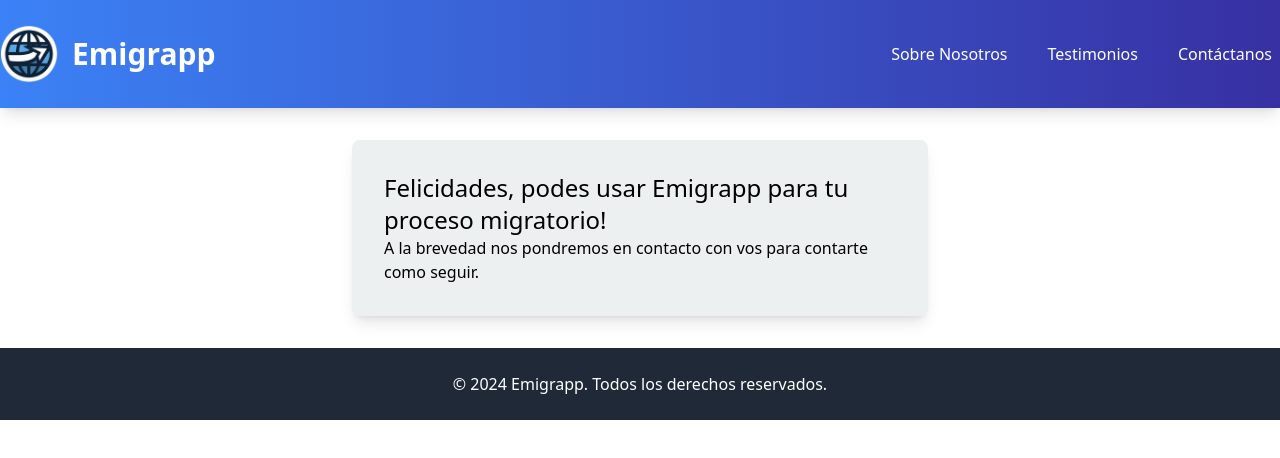
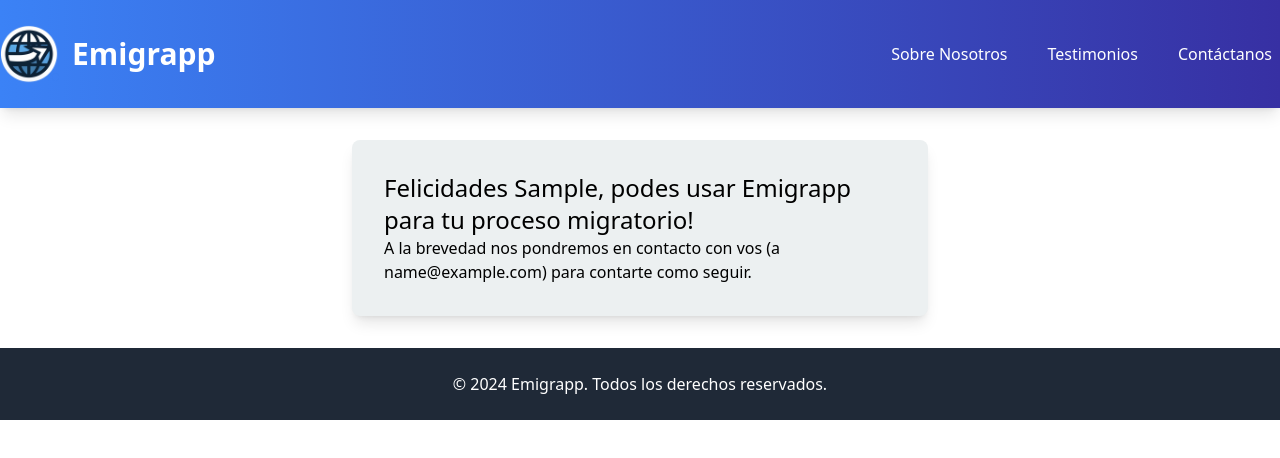
Before and after one commit to bilinkis/emigrapp, a Next.js app: page /diagnostico in a window 1280 px wide. Both pictures are taken after typing "Sample", "name@example.com", "5", "Sample" into the empty fields and a click on the button "Enviar". Shown: the top 458 px of the page. Built offline with nearby package versions, Linux system fonts and the light colour scheme.

Commit message:
datos personales en pantalla de aceptacion

```diff
--- a/src/components/Form.js
+++ b/src/components/Form.js
@@ -217,8 +217,8 @@ const Form = () => {
                     </form>
                 </>
             ) : <>
-                    <h1 className='text-2xl text-black'>Felicidades, podes usar Emigrapp para tu proceso migratorio!</h1>
-                    <p>A la brevedad nos pondremos en contacto con vos para contarte como seguir.</p>
+                    <h1 className='text-2xl text-black'>Felicidades {formData.name}, podes usar Emigrapp para tu proceso migratorio!</h1>
+                    <p>A la brevedad nos pondremos en contacto con vos (a {formData.email}) para contarte como seguir.</p>
             </>}
         </div>
     );
```
